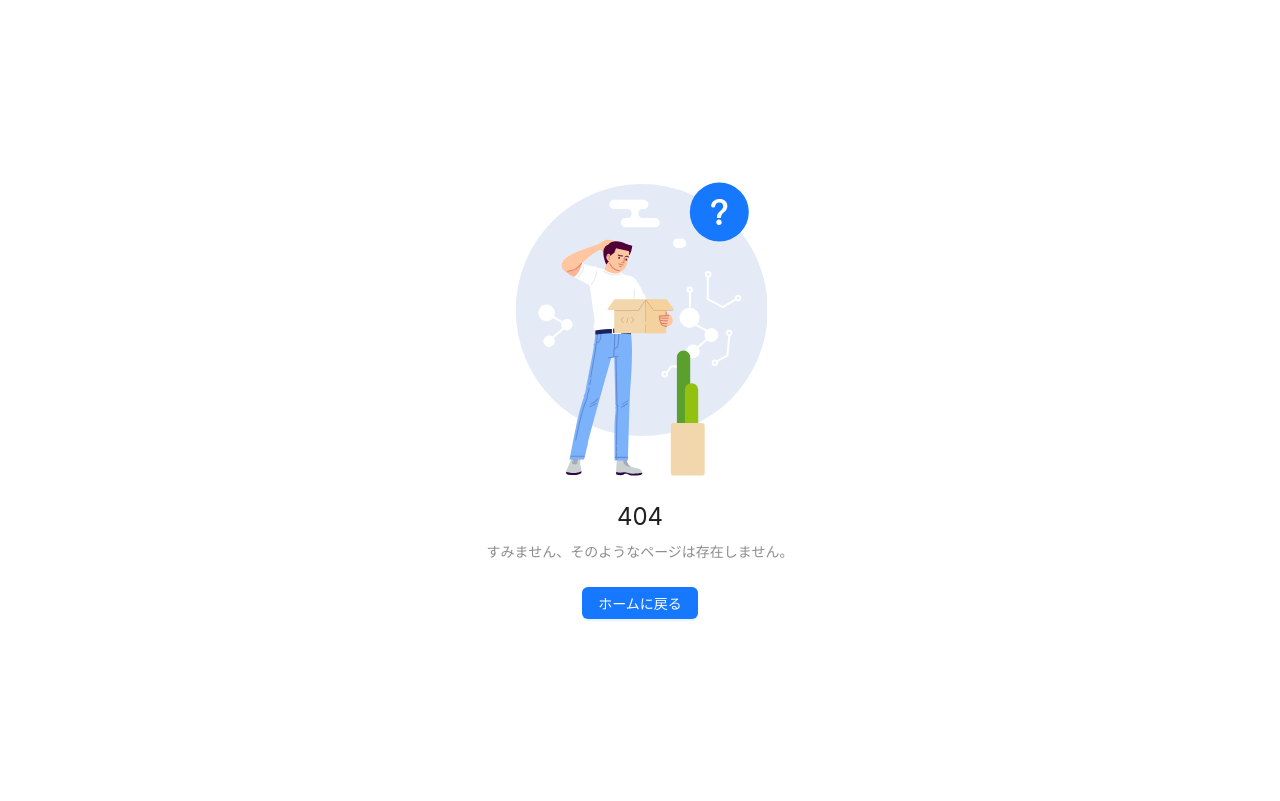
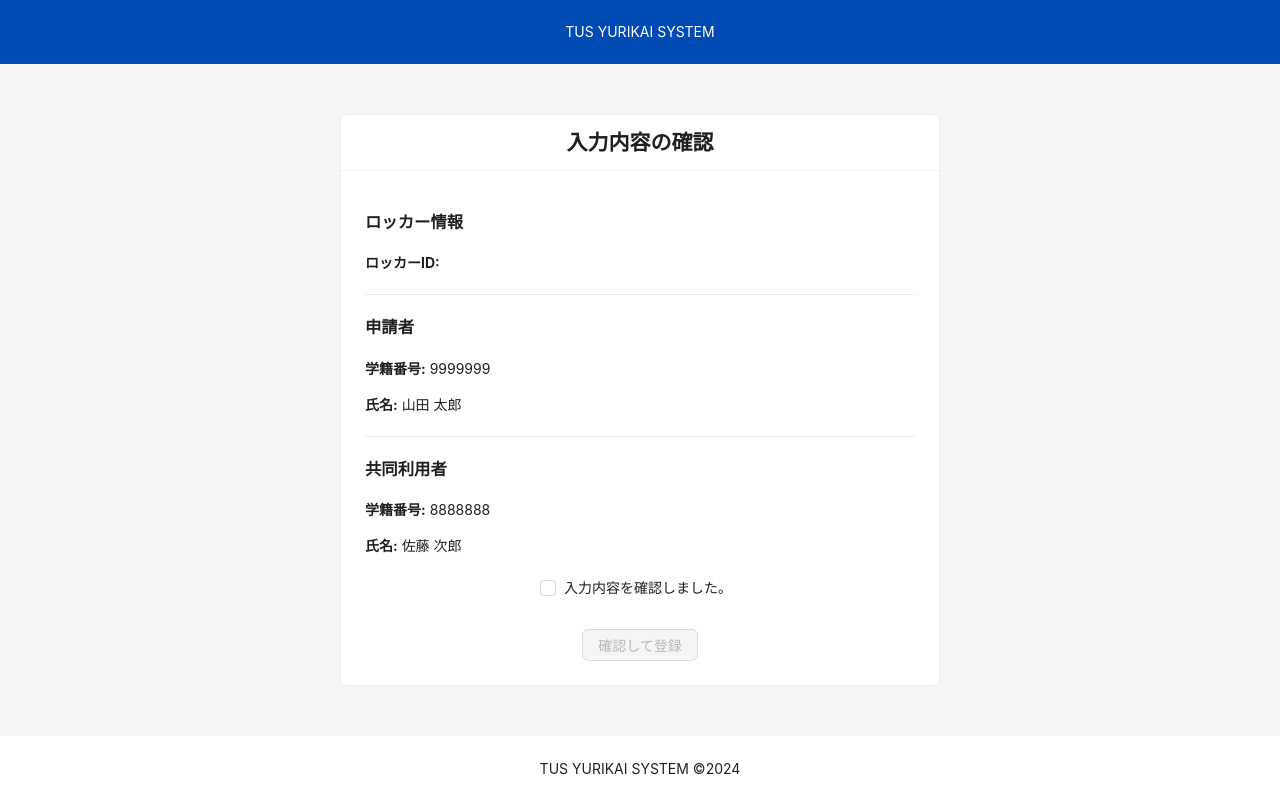
Before and after one commit to Lit-innosence/tus_yuurikai_system, a React (Create React App) app in the folder frontend/: page /locker/register/confirm in a window 1280 px wide. Before the commit this address led to /nopage. Built offline with nearby package versions, Linux system fonts and the light colour scheme.

Commit message:
feat: modify design

```diff
--- a/frontend/src/routes/locker/Register.tsx
+++ b/frontend/src/routes/locker/Register.tsx
@@ -56,13 +56,6 @@ const navigate = useNavigate();
     const location = useLocation();
     const pairInfo = location.state?.pairInfo;
 
-// ページロード時にpairInfoがnullの場合は/nopageに遷移
-//   useEffect(() => {
-//     if (!pairInfo) {
-//       navigate('/nopage');
-//     }
-//   }, [pairInfo, navigate]);
-
     useEffect(() => {
         const fetchData = async (floor: string) => {
             try {
@@ -90,7 +83,6 @@ const handleLockerSelect = (lockerId: string) => {
 
     const handleRegister = () => {
         if (selectedLocker) {
-    // '/locker/register/confirm'にpairInfoとselectedLockerを渡す
             navigate('/locker/register/confirm', { state: { lockerId: selectedLocker, pairInfo } });
         }
     };
@@ -100,7 +92,7 @@ return (
             <CustomHeader />
             <Content style={{ padding: '50px 50px' }}>
                 <Card style={{ maxWidth: 800, margin: '20px auto' }}>
-        <Title level={3}>ロッカーの選択</Title>
+                    <Title level={3}>ロッカーを選択してください</Title>
 
                     <Select
                         value={selectedFloor}
@@ -128,6 +120,8 @@ return (
                                         marginBottom: '10px',
                                         borderRadius: '5px',
                                         border: '1px solid #e0e0e0',
+                                        opacity: locker.status !== 'VACANT' ? 0.5 : 1, // 使用できないロッカーの不透明度を下げる
+                                        color: locker.status !== 'VACANT' ? '#A9A9A9' : 'inherit', // 使用できないロッカーを薄いグレーに
                                     }}
                                     actions={[
                                         locker.status === 'VACANT' ? (
@@ -143,8 +137,7 @@ return (
                                     ]}
                                 >
                                     <List.Item.Meta
-                    title={`ロッカーID: ${locker.locker_id}`}
-                    description={`状態: ${locker.status === 'VACANT' ? '空き' : locker.status === 'OCCUPIED' ? '使用中' : '故障中'}`}
+                                        title={`ロッカー番号: ${locker.locker_id} 　|　 状態: ${locker.status === 'VACANT' ? '空き' : locker.status === 'OCCUPIED' ? '使用中' : '故障中'}`}
                                     />
                                 </List.Item>
                             )}
--- a/frontend/src/routes/locker/RegisterComp.tsx
+++ b/frontend/src/routes/locker/RegisterComp.tsx
@@ -10,7 +10,7 @@ const RegisterComp: React.FC = () => {
       <Result
         status="success"
         title="ロッカー登録に成功しました！"
-        subTitle="ロッカー申請が許可されました。"
+        subTitle="ロッカー番号はXXXXです"
       />
     </div>
   );
--- a/frontend/src/routes/locker/RegisterConfirm.tsx
+++ b/frontend/src/routes/locker/RegisterConfirm.tsx
@@ -10,16 +10,30 @@ const { Content } = Layout;
 const LockerRegisterConfirm: React.FC = () => {
     const navigate = useNavigate();
     const location = useLocation();
-    const { lockerId, pairInfo } = location.state || {};
+    const { lockerId, pairInfo: initialPairInfo } = location.state || {};
 
     const [isChecked, setIsChecked] = useState(false);
+    const [pairInfo, setPairInfo] = useState(initialPairInfo);
 
-    // pairInfoがundefinedの場合に/nopageにリダイレクト
+    const mockPairInfo = {
+        main_user: {
+            student_id: '9999999',
+            family_name: '山田',
+            given_name: '太郎',
+        },
+        co_user: {
+            student_id: '8888888',
+            family_name: '佐藤',
+            given_name: '次郎',
+        },
+    };
+
+    // pairInfoがundefinedの場合にモックデータをセット
     useEffect(() => {
-        if (!pairInfo) {
-            navigate('/nopage');
+        if (!initialPairInfo) {
+            setPairInfo(mockPairInfo);
         }
-    }, [pairInfo, navigate]);
+    }, [initialPairInfo]);
 
     const handleCheckboxChange = (e: any) => {
         setIsChecked(e.target.checked);
@@ -56,10 +70,14 @@ const LockerRegisterConfirm: React.FC = () => {
                 >
                     {pairInfo && (
                         <>
+                            <h3>ロッカー情報</h3>
+                            <p><strong>ロッカーID:</strong> {lockerId}</p>
+
+                            <hr style={{ width: '100%', border: 'none', borderTop: '1px solid #e8e8e8', margin: '20px 0' }} />
+
                             <h3>申請者</h3>
                             <p><strong>学籍番号:</strong> {pairInfo.main_user.student_id}</p>
                             <p><strong>氏名:</strong> {pairInfo.main_user.family_name} {pairInfo.main_user.given_name}</p>
-                            <p><strong>ロッカーID:</strong> {lockerId}</p>
 
                             <hr style={{ width: '100%', border: 'none', borderTop: '1px solid #e8e8e8', margin: '20px 0' }} />
 
```
Lines whose indentation alone changed are shown as unchanged.
